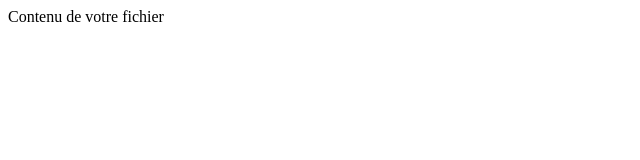
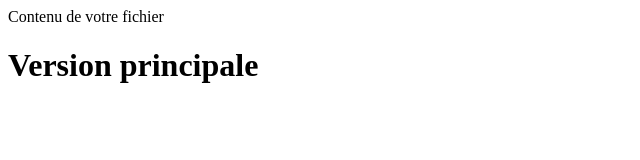
Before and after one commit to nourgedira/tp-01-Devops, a plain HTML site: page index.html in a window 1280 px wide. Shown: the whole page, without its empty margins (0-640 px from the left). Drawn offline with Linux system fonts and the light colour scheme.

Commit message:
Modification dans main

```diff
--- a/index.html
+++ b/index.html
@@ -1 +1,2 @@
 Contenu de votre fichier
+<h1>Version principale</h1>
```
